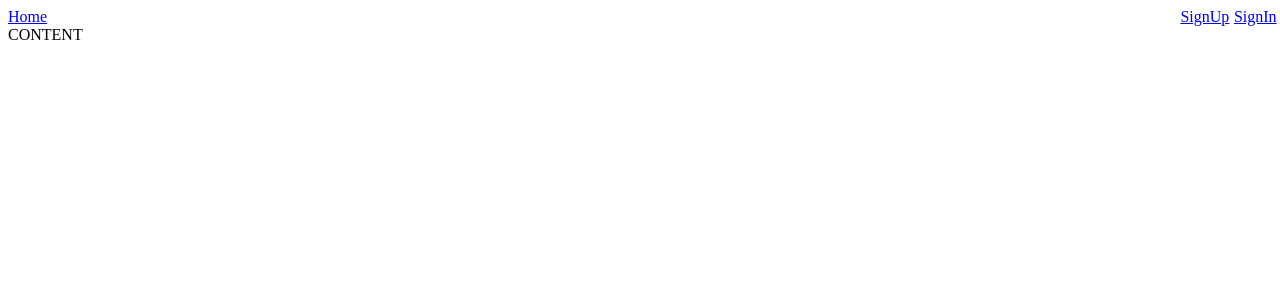
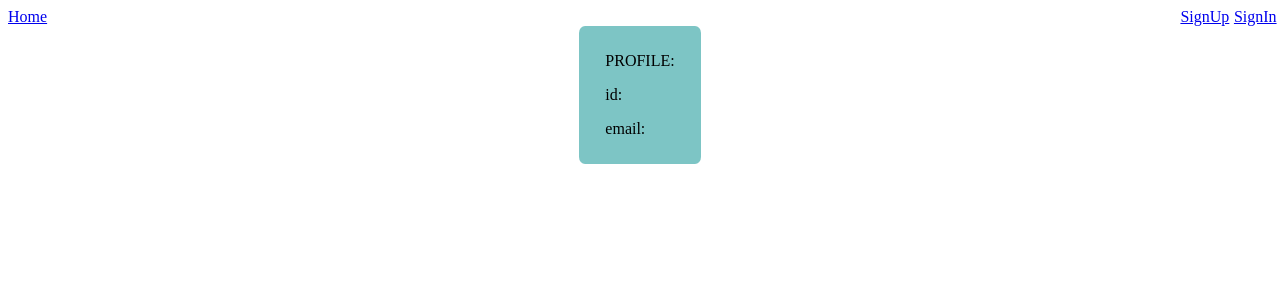
Before and after one commit to provodnicc/check, a React (Create React App) app: page / in a window 1280 px wide. Shown: the top 300 px of the page. Built offline with nearby package versions, Linux system fonts and the light colour scheme.

Commit message:
set profile

```diff
--- /dev/null
+++ b/src/components/home/home.css
@@ -0,0 +1,8 @@
+.container{
+    display: block;
+    width: max-content;
+    margin: auto;
+    background-color: rgb(125, 197, 197);
+    padding: 10px;
+    border-radius: 5%;
+}
--- a/src/components/home/home.tsx
+++ b/src/components/home/home.tsx
@@ -1,11 +1,19 @@
 import React from "react";
-
+import './home.css'
 export const HomePage = ()=>{
     return (
         <>
-            <header>
-                CONTENT
-            </header>
+            <div className='container'>
+                <div>
+                    PROFILE:
+                </div>
+                <div>
+                    id: {localStorage.getItem('id')}
+                </div>
+                <div>
+                    email: {localStorage.getItem('email')}
+                </div>
+            </div>
         </>
 
     )
--- a/src/components/sign-in/sign-in.tsx
+++ b/src/components/sign-in/sign-in.tsx
@@ -1,9 +1,12 @@
 import React, { useState } from "react";
+import { redirect } from "react-router-dom";
 import { $AUTH_API } from "../../hooks/api";
-import { SignUp } from "../sign-up/sign-up";
+import { SignUp, User } from "../sign-up/sign-up";
+
+
 
 export const SignIn = ()=>{
-
+    const [user, setUser] = useState<User>({id:0,email:'',password:''})
     async function submitHandler(email:string, password: string){
         console.log('signin', email, password)
         if(!email || !password){
@@ -24,9 +27,18 @@ export const SignIn = ()=>{
             },
             body: JSON.stringify(context)
         })
+        const data = await res.json()
+        console.log(data)
+        setUser(data)
+        localStorage.setItem('id', String(data.userDto.id))
+        localStorage.setItem('email', data.userDto.email)
+        if(data){
+            window.location.replace('/')
+        }
 
     }
     return(
-        <SignUp onSubmit={submitHandler} title={'Вход'}/>
+        <SignUp onSubmit={submitHandler} title={'Вход'} user={user}/>
+        // {status? }
     )
 }
--- a/src/components/sign-up/sign-up.tsx
+++ b/src/components/sign-up/sign-up.tsx
@@ -2,13 +2,20 @@ import React, { FC, useState } from "react";
 import { $AUTH_API } from "../../hooks/api";
 import './sign-up.css'
 interface SignUpProps{
+    user?: User
     title?: string ,
     onSubmit?: (email: string, password: string)=>void
+}
+
+export interface User{
+    id: number,
+    email:string,
+    password: string
 }
 export const SignUp: FC<SignUpProps> = ({onSubmit, title ='Регистрация'})=>{
     const [email, setEmail] = useState('')
     const [password, setPassword] = useState('')
-
+    const [user, setUser] = useState<User>({id:0,email:'',password:''})
     const submitSend = onSubmit? onSubmit: SendData
 
     async function SendData(email: string, password: string){
@@ -28,7 +35,7 @@ export const SignUp: FC<SignUpProps> = ({onSubmit, title ='Регистраци
             },
             body: JSON.stringify(context)
         })
-        console.log(await res.json())
+        setUser(await res.json())
     }
     return (
         <div className="container">
@@ -46,7 +53,9 @@ export const SignUp: FC<SignUpProps> = ({onSubmit, title ='Регистраци
                     submitSend(email, password)
                 }
             >Готово</button>
-
+            <div>
+                {user.id? 'User from server:'+ user.email: ''}
+            </div>
         </div>
     )
 }
```
